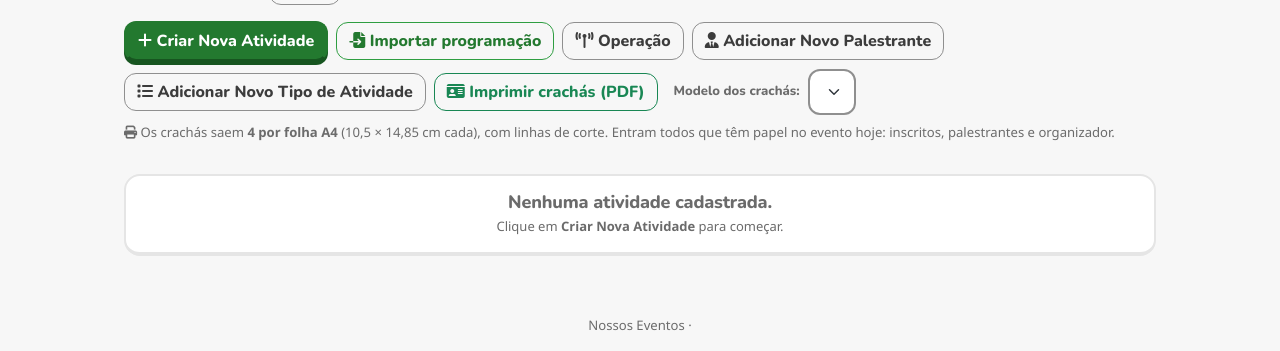
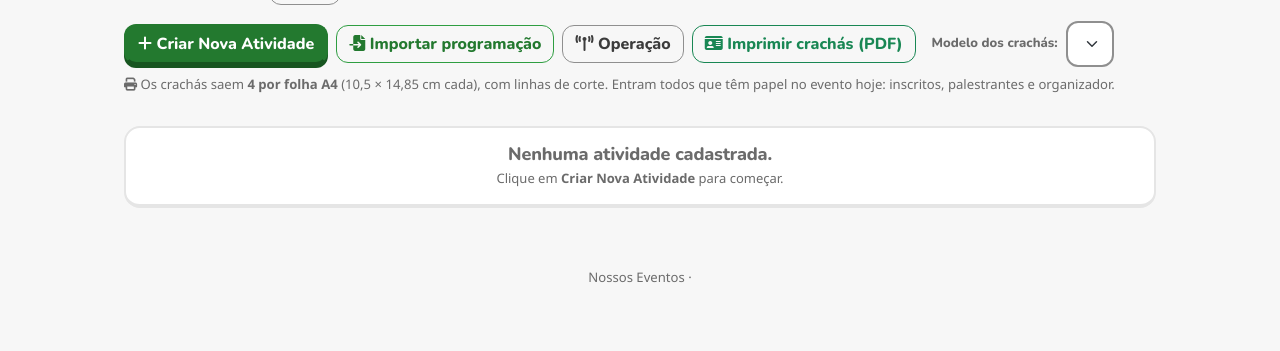
Before and after one commit to lucianovilasboas/ifeventos, a Django app: template ifeventos/templates/organizador/atividades_evento.html in a window 1280 px wide. Shown: the part 134-485 px from the top of the page. Run offline with Django 5.2, Linux system fonts and the light colour scheme; the template is opened without the code that fills it, so the values that code supplies are empty; parts of the project's set-up code (start-up, migrations or seed data) failed here and were passed over; some libraries are stand-ins or nearby versions; some web fonts are replaced.

Commit message:
Atividades do organizador: remove atalhos de palestrante e tipo
- Remove os botoes 'Adicionar Novo Palestrante' e 'Adicionar Novo Tipo de
  Atividade' da tela de atividades, junto dos modais e handlers JS que ficam
  sem uso nessa tela.
- Modais, views, URLs e form_atividade.html seguem intactos.

```diff
--- a/ifeventos/templates/organizador/atividades_evento.html
+++ b/ifeventos/templates/organizador/atividades_evento.html
@@ -26,12 +26,6 @@
         </a>
         <a href="{% url 'organizador:briefing_operacional' evento.id %}" class="btn btn-outline-dark">
             <i class="fa-solid fa-tower-broadcast"></i> Operação
-        </a>
-        <a href="#" class="btn btn-outline-secondary" data-bs-toggle="modal" data-bs-target="#modalPalestrante">
-            <i class="fa-solid fa-user-tie"></i> Adicionar Novo Palestrante
-        </a>
-        <a href="#" class="btn btn-outline-secondary" data-bs-toggle="modal" data-bs-target="#modalTipoAtividade">
-            <i class="fa-solid fa-list"></i> Adicionar Novo Tipo de Atividade
         </a>
 
         {% comment %}
@@ -106,11 +100,6 @@
         {% include 'includes/agenda_grade.html' with grade=grade mostrar_acoes=True %}
     </div>
 </div>
-
-<!-- Modais inicio -->
-{% include 'includes/modal_novo_palestrante.html' %}
-{% include 'includes/modal_novo_tipo_atividade.html' %}
-<!-- Modais fim -->
 
 {% endblock content %}
 
@@ -427,86 +416,6 @@
 
 
 
-        // Adicionar Palestrante
-        document.getElementById("formPalestrante").addEventListener("submit", function (event) {
-            event.preventDefault();
-
-            var form = this;
-            var formData = new FormData(form);
-
-            fetch(form.action, {
-                method: "POST",
-                body: formData, // Envia os dados do formulário, incluindo a imagem
-                headers: {
-                    "X-CSRFToken": document.querySelector("[name=csrfmiddlewaretoken]").value
-                }
-            })
-            .then(response => response.json())
-            .then(data => {
-                console.log(data);
-                if (data.success) {
-                    let select = document.getElementById("id_palestrantes");
-                    if(select){
-                        let option = new Option(data.nome, data.id, true, true);
-                        select.add(option);
-                    }
-                    var modal = bootstrap.Modal.getInstance(document.getElementById("modalPalestrante"));
-                    modal.hide();
-                    this.reset();
-                    message_("Novo palestrante adicionado com sucesso.");
-
-                } else {
-                    msg = ""
-                    for (let key in data.errors) {
-                        msg += `${key}: ${data.errors[key]}\n`;
-                    }
-                    // alert("Erro ao adicionar palestrante. \n" + msg);
-                    message_("Erro ao adicionar palestrante. \n" + msg, "danger");
-                    //bootbox.alert("Erro ao adicionar palestrante. \n" + msg);
-                }
-            });
-        });
-
-        // Adicionar Tipo de Atividade
-        document.getElementById("formTipoAtividade").addEventListener("submit", function (event) {
-            event.preventDefault();
-
-            let formData = new FormData(this);
-            fetch("{% url 'organizador:adicionar_tipo_atividade' %}", {
-                method: "POST",
-                headers: {
-                    "X-CSRFToken": document.querySelector("[name=csrfmiddlewaretoken]").value
-                },
-                body: formData
-            })
-            .then(response => response.json())
-            .then(data => {
-                if (data.success) {
-                    let select = document.getElementById("id_tipo");
-                    if(select){
-                        let option = new Option(data.nome, data.id, true, true);
-                        select.add(option);
-                    }
-                    var modal = bootstrap.Modal.getInstance(document.getElementById("modalTipoAtividade"));
-                    modal.hide();
-                    this.reset();
-
-                    message_("Novo tipo de atividade adicionado com sucesso.")
-
-                } else {
-                    msg = ""
-                    for (let key in data.errors) {
-                        msg += `${data.errors[key]}\n`;
-                    }
-                    // alert("Erro ao adicionar Tipo de Atividade. \n" + msg);
-                    message_("Erro ao adicionar Tipo de Atividade. \n" + msg, "danger");
-                    //bootbox.alert("Erro ao adicionar palestrante. \n" + msg);
-                }
-            });
-        });
-
-
-
     });
 </script>
 {% endblock scripts %}
```
Also changed, not shown: CHANGELOG.md.
